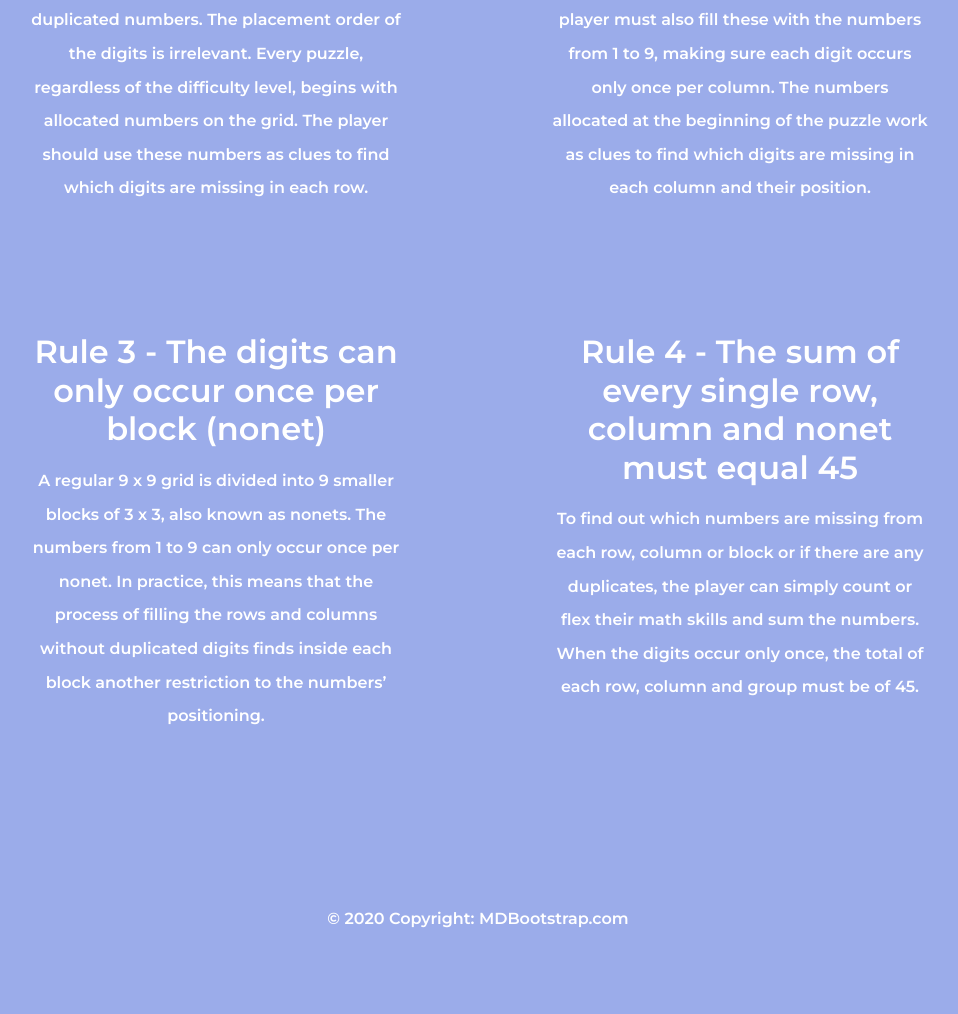
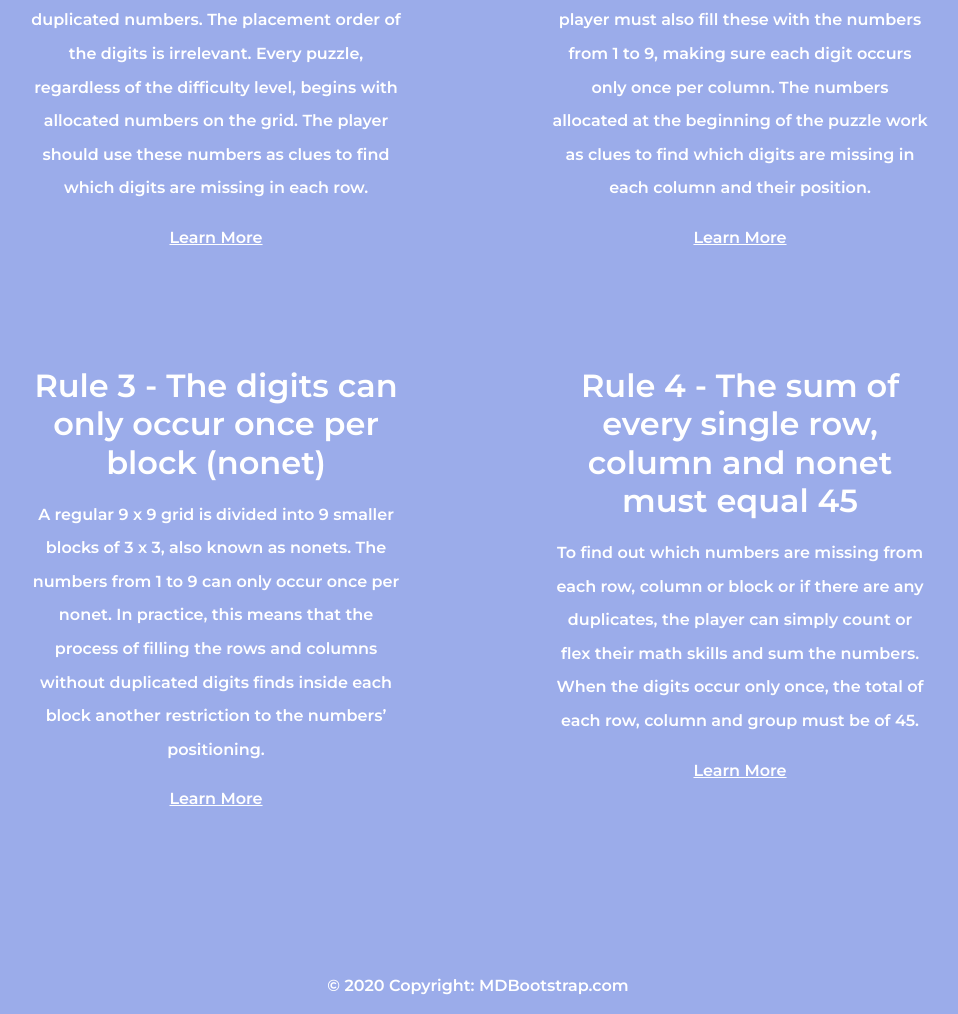
Before and after one commit to Valerietata/5506, a Flask app: page / in a window 1280 px wide. Shown: the part 1606-2620 px from the top of the page, without its empty margins (162-1120 px from the left). Before the commit the page ends 2553 px from the top, so only its background shows below. Run offline with Flask 2, Linux system fonts and the light colour scheme; some libraries are stand-ins or nearby versions.

Commit message:
add reference to rules in the intro page

```diff
--- a/static/css/intro.css
+++ b/static/css/intro.css
@@ -69,6 +69,9 @@ padding:1.3rem;
   padding-top:2% ;
   padding-bottom: 2%;
 }
+.refer{
+color:white;
+}
 .text-center{
     background-color:  #9bacea;
     color: white;
--- a/templates/intro.html
+++ b/templates/intro.html
@@ -41,6 +41,7 @@
         <i class="icon fa-solid fa-bullseye fa-4x"></i>
         <h3 class="feature-title">Improve Concentration</h3>
         <p>Puzzlers who enjoy the game very quickly learn to focus their concentration on what they are doing in that very moment. </p>
+
       </div>
       <div class="col-lg-4 feature-sec">
         <i class="icon fa-solid fa-heart fa-4x"></i>
@@ -60,6 +61,8 @@
 
         Every puzzle, regardless of the difficulty level, begins with allocated numbers on the grid. The player should
         use these numbers as clues to find which digits are missing in each row.</p>
+      <a class="refer" href="https://sudoku.com/how-to-play/sudoku-rules-for-complete-beginners/#:~:text=Sudoku%20Rule%20%E2%84%96%201%3A%20Use%20Numbers%201%2D9&text=Within%20the%20rows%20and%20c
+    olumns,the%20row%2C%20column%20or%20square.">Learn More</a>
     </div>
     <div class="col-lg-6 rules-sec ">
       <h2 class="rules-title">Rule 2 - Each column must contain the numbers from 1 to 9, without repetitions</h2>
@@ -68,6 +71,8 @@
 
         The numbers allocated at the beginning of the puzzle work as clues to find which digits are missing in each
         column and their position. </p>
+       <a class="refer" href="https://sudoku.com/how-to-play/sudoku-rules-for-complete-beginners/#:~:text=Sudoku%20Rule%20%E2%84%96%201%3A%20Use%20Numbers%201%2D9&text=Within%20the%20rows%20and%20c
+    olumns,the%20row%2C%20column%20or%20square.">Learn More</a>
     </div>
     <div class="col-lg-6 rules-sec ">
       <h2 class="rules-title">Rule 3 - The digits can only occur once per block (nonet)</h2>
@@ -76,12 +81,16 @@
 
         In practice, this means that the process of filling the rows and columns without duplicated digits finds inside
         each block another restriction to the numbers’ positioning. </p>
+       <a class="refer" href="https://sudoku.com/how-to-play/sudoku-rules-for-complete-beginners/#:~:text=Sudoku%20Rule%20%E2%84%96%201%3A%20Use%20Numbers%201%2D9&text=Within%20the%20rows%20and%20c
+    olumns,the%20row%2C%20column%20or%20square.">Learn More</a>
     </div>
     <div class="col-lg-6 rules-sec ">
       <h2 class="rules-title">Rule 4 - The sum of every single row, column and nonet must equal 45</h2>
       <p>To find out which numbers are missing from each row, column or block or if there are any duplicates, the player
         can simply count or flex their math skills and sum the numbers.
         When the digits occur only once, the total of each row, column and group must be of 45. </p>
+       <a class="refer" href="https://sudoku.com/how-to-play/sudoku-rules-for-complete-beginners/#:~:text=Sudoku%20Rule%20%E2%84%96%201%3A%20Use%20Numbers%201%2D9&text=Within%20the%20rows%20and%20c
+    olumns,the%20row%2C%20column%20or%20square.">Learn More</a>
     </div>
   </div>
 </div>
```
